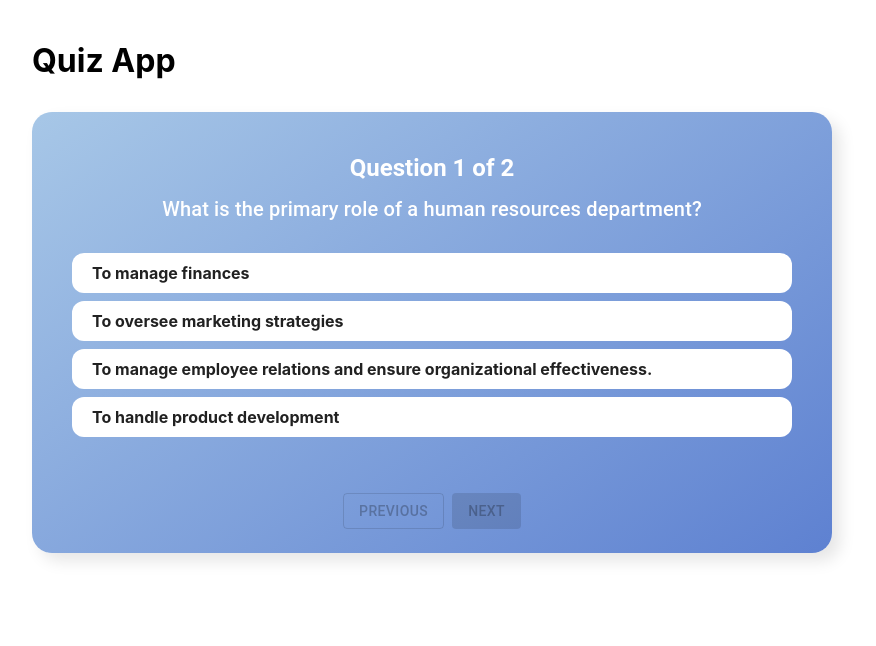
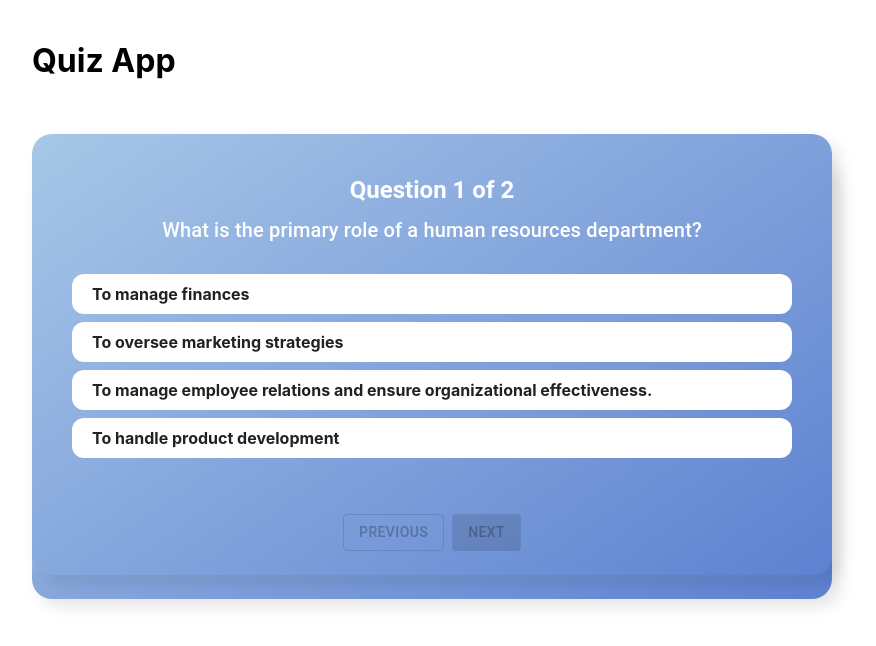
Before and after one commit to kaushu42/quizio-ui, a React (Create React App) app: page / in a window 1280 px wide. Shown: the top 646 px of the page, without its empty margins (208-1084 px from the left). Built offline with nearby package versions, Linux system fonts and the light colour scheme.

Commit message:
more changes

```diff
--- a/src/App.js
+++ b/src/App.js
@@ -3,6 +3,7 @@ import React, { useState } from "react";
 import QuizCard from "./components/QuizCard";
 import ScoreCard from "./components/ScoreCard";
 import questions from "./questions";
+import { Stack } from "@mui/material";
 
 const App = () => {
   const [currentQuestionIndex, setCurrentQuestionIndex] = useState(0);
@@ -16,19 +17,14 @@ const App = () => {
     if (option === currentQuestion.answer) {
       setScore((prevScore) => prevScore + 1); // Increment score for correct answer
     }
-    console.log(currentQuestionIndex)
+
     // Move to the next question after a 2-second delay
     if (currentQuestionIndex < questions.length) {
       setTimeout(() => {
         setSelectedAnswer(null); // Reset selected answer
         setCurrentQuestionIndex((prevIndex) => prevIndex + 1);
-      }, 2000);
+      }, 500);
     }
-  };
-
-  const prevQuestion = () => {
-    setSelectedAnswer(null); // Reset selected answer
-    setCurrentQuestionIndex((prevIndex) => prevIndex - 1);
   };
 
   const restartQuiz = () => {
@@ -41,16 +37,19 @@ const App = () => {
     <div style={{ padding: "20px", maxWidth: "800px", margin: "auto" }}>
       <h1>Quiz App</h1>
 
+      <Stack direction="column" spacing={3} sx={{ position: "relative" }}>
         {/* Render the QuizCard or ScoreCard depending on the current question */}
-      {currentQuestionIndex < (questions.length) ? (
+        {currentQuestionIndex < questions.length ? (
+          questions.map((question, index) => (
             <QuizCard
-          currentQuestion={currentQuestion}
-          currentQuestionIndex={currentQuestionIndex}
+              key={index}
+              currentQuestion={question}
+              currentQuestionIndex={index}
               totalQuestions={questions.length}
               selectedAnswer={selectedAnswer}
               handleAnswer={handleAnswer}
-          prevQuestion={prevQuestion}
             />
+          ))
         ) : (
           // Show ScoreCard when all questions are completed
           <ScoreCard
@@ -59,6 +58,7 @@ const App = () => {
             restartQuiz={restartQuiz}
           />
         )}
+      </Stack>
     </div>
   );
 };
--- a/src/components/QuizCard.jsx
+++ b/src/components/QuizCard.jsx
@@ -9,13 +9,22 @@ const QuizCard = ({
   totalQuestions,
   selectedAnswer,
   handleAnswer,
-  prevQuestion,
 }) => {
   return (
     <motion.div
-      initial={{ opacity: 0, scale: 0.8 }}
-      animate={{ opacity: 1, scale: 1 }}
+      key={currentQuestionIndex}
+      initial={{ x: "100%", opacity: 0 }} // Start off-screen to the right
+      animate={{ x: 0, opacity: 1 }} // Animate to center
+      exit={{ x: "-100%", opacity: 0 }} // Swipe out to the left
       transition={{ duration: 0.5 }}
+      style={{
+        position: "absolute", // Position each card absolutely to stack them
+        top: 0,
+        left: 0,
+        right: 0,
+        zIndex: totalQuestions - currentQuestionIndex, // Make sure the current card is on top
+        transform: `translateY(${currentQuestionIndex * 20}px)`, // Create slight overlap effect
+      }}
     >
       <Card
         sx={{
@@ -25,6 +34,7 @@ const QuizCard = ({
           borderRadius: "20px",
           boxShadow: "8px 8px 16px rgba(0, 0, 0, 0.1), -8px -8px 16px rgba(255, 255, 255, 0.3)",
           textAlign: "center",
+          zIndex: 2, // Ensure the card appears on top of other content
         }}
       >
         <CardContent>
@@ -94,8 +104,6 @@ const QuizCard = ({
         <Box sx={{ marginTop: 3 }}>
           <Button
             variant="outlined"
-            onClick={prevQuestion}
-            disabled={currentQuestionIndex === 0}
             sx={{
               marginRight: 1,
               color: "#fff",
@@ -105,10 +113,21 @@ const QuizCard = ({
                 borderColor: "#6D9AEE",
               },
             }}
+            disabled={currentQuestionIndex === 0}
           >
             Previous
           </Button>
-          <Button variant="contained" sx={{ backgroundColor: "#FFD700", color: "#fff", "&:hover": { backgroundColor: "#FFBF00" } }} disabled>
+          <Button
+            variant="contained"
+            sx={{
+              backgroundColor: "#FFD700",
+              color: "#fff",
+              "&:hover": {
+                backgroundColor: "#FFBF00",
+              },
+            }}
+            disabled
+          >
             Next
           </Button>
         </Box>
```
Lines whose indentation alone changed are shown as unchanged.
